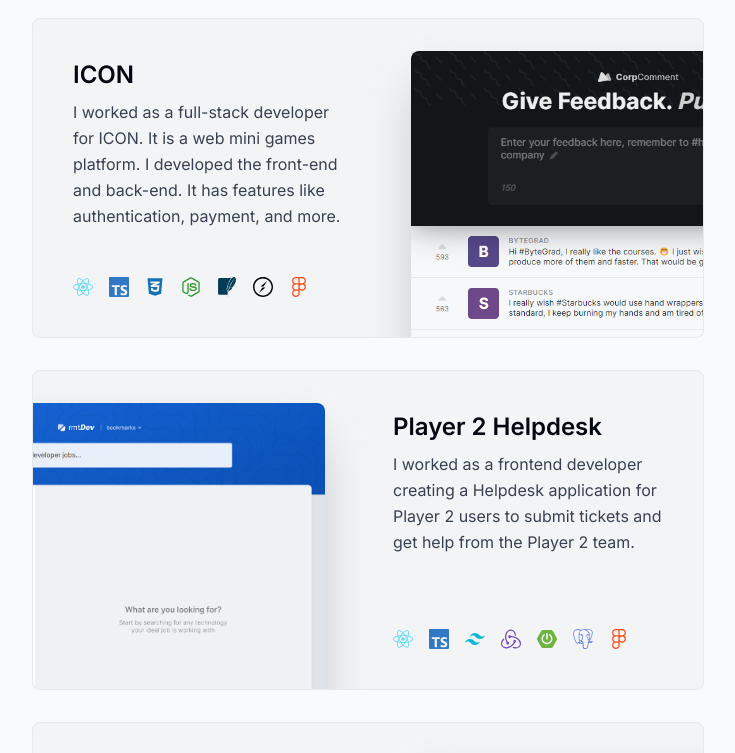
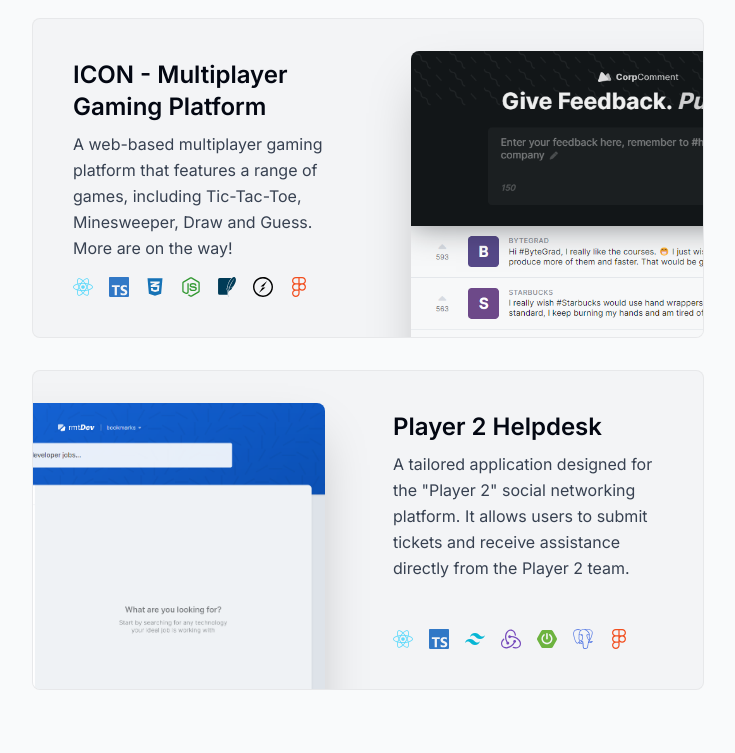
Before and after one commit to ryangandev/ryangan-portfolio, a Next.js app: page / in a window 1280 px wide. Shown: the part 1100-1853 px from the top of the page, without its empty margins (272-1007 px from the left). Built offline with nearby package versions, Linux system fonts and the light colour scheme; no server answers.

Commit message:
Updated project data

```diff
--- a/src/components/project.tsx
+++ b/src/components/project.tsx
@@ -7,14 +7,16 @@ import { TechStackIcon } from '@/assets/icons';
 import { TechStack } from '@/models/icon';
 
 interface ProjectProps {
-    title: string;
+    projectTitle: string;
+    role: string;
     description: string;
     tags: readonly string[];
     imageUrl: StaticImageData;
 }
 
 export default function Project({
-    title,
+    projectTitle,
+    role,
     description,
     tags,
     imageUrl,
@@ -38,7 +40,7 @@ export default function Project({
         >
             <section className="bg-gray-100 max-w-[42rem] border border-black/5 rounded-lg overflow-hidden sm:pr-8 relative sm:h-[20rem] hover:bg-gray-200 transition sm:group-even:pl-8 sm:group-even:pr-0 dark:text-white dark:bg-white/10 dark:hover:bg-white/20">
                 <div className="pt-4 pb-4 px-5 sm:pl-10 sm:pr-2 sm:pt-10 sm:pb-10 sm:max-w-[50%] flex flex-col h-full sm:group-even:ml-[18rem]">
-                    <h3 className="text-2xl font-semibold">{title}</h3>
+                    <h3 className="text-2xl font-semibold">{projectTitle}</h3>
                     <p className="mt-2 leading-relaxed text-gray-700 dark:text-white/70">
                         {description}
                     </p>
--- a/src/lib/data.ts
+++ b/src/lib/data.ts
@@ -64,9 +64,12 @@ export const experiencesData = [
 // TODO: modify these later
 export const projectsData = [
     {
-        title: 'ICON',
+        projectTitle: 'ICON - Multiplayer Gaming Platform',
+        role: 'Full-Stack Developer',
+        // description:
+        //     'I worked as a full-stack developer for ICON. It is a web mini games platform. I developed the front-end and back-end. It has features like authentication, payment, and more.',
         description:
-            'I worked as a full-stack developer for ICON. It is a web mini games platform. I developed the front-end and back-end. It has features like authentication, payment, and more.',
+            'A web-based multiplayer gaming platform that features a range of games, including Tic-Tac-Toe, Minesweeper, Draw and Guess. More are on the way!',
         tags: [
             'React',
             'TypeScript',
@@ -79,9 +82,10 @@ export const projectsData = [
         imageUrl: corpcommentImg,
     },
     {
-        title: 'Player 2 Helpdesk',
+        projectTitle: 'Player 2 Helpdesk',
+        role: 'Frontend Developer',
         description:
-            'I worked as a frontend developer creating a Helpdesk application for Player 2 users to submit tickets and get help from the Player 2 team.',
+            'A tailored application designed for the "Player 2" social networking platform. It allows users to submit tickets and receive assistance directly from the Player 2 team.',
         tags: [
             'React',
             'TypeScript',
@@ -92,13 +96,6 @@ export const projectsData = [
             'Figma',
         ],
         imageUrl: rmtdevImg,
-    },
-    {
-        title: 'Photo Gallery',
-        description:
-            'I worked as a full-stack developer creating a Photo Gallery web app. It is a web app for users to upload and share photos.',
-        tags: ['React', 'NextJS', 'PostgreSQL', 'TailwindCSS', 'TypeScript'],
-        imageUrl: wordanalyticsImg,
     },
 ] as const;
 
```
